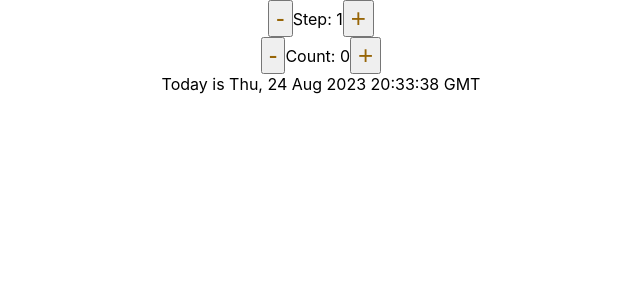
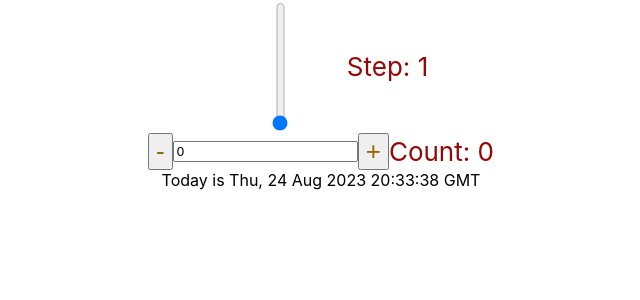
Before and after one commit to 1vaPetkova/date-counter, a React (Create React App) app: page / in a window 1280 px wide. Shown: the top 300 px of the page, without its empty margins (319-959 px from the left). Built offline with nearby package versions, Linux system fonts and the light colour scheme.

Commit message:
refactor - add input fields

```diff
--- a/src/App.js
+++ b/src/App.js
@@ -14,19 +14,66 @@ function App() {
 
   return (
     <div className="dates">
-      <Counter
-        label="Step"
-        initialNumber={1}
-        steps={1}
-        setNumber={changeSteps}
-      />
-      <Counter
+      <Step setNumber={changeSteps} />
+      <Count
         label="Count"
         initialNumber={0}
         steps={step}
         setNumber={changeCount}
       />
       <Message count={count} />
+    </div>
+  );
+}
+
+function Step({ setNumber }) {
+  const [value, setValue] = useState(1);
+
+  setNumber(value);
+
+  return (
+    <div className="box">
+      <input
+        type="range"
+        min="1"
+        max="10"
+        step="1"
+        value={value}
+        onChange={(e) => setValue(Number(e.target.value))}
+      ></input>
+      <label for="input">Step: {value}</label>
+    </div>
+  );
+}
+
+function Count({ initialNumber, steps, setNumber }) {
+  const [value, setValue] = useState(initialNumber);
+
+  function decrease() {
+    setValue((v) => v - steps);
+  }
+
+  function increase() {
+    setValue((v) => v + steps);
+  }
+
+  setNumber(value);
+
+  return (
+    <div className="box">
+      <button className="button" onClick={decrease}>
+        -
+      </button>
+      <input
+        type="text"
+        step="1"
+        value={value}
+        onChange={(e) => setValue(Number(e.target.value))}
+      ></input>
+      <button className="button" onClick={increase}>
+        +
+      </button>
+      <label for="input">Count: {value}</label>
     </div>
   );
 }
@@ -45,32 +92,4 @@ function Message({ count }) {
   return <div>{message}</div>;
 }
 
-function Counter({ label, initialNumber, steps, setNumber }) {
-  console.log("init", initialNumber);
-  const [value, setValue] = useState(initialNumber);
-
-  setNumber(value);
-
-  function decrease() {
-    setValue((v) => v - steps);
-  }
-
-  function increase() {
-    setValue((v) => v + steps);
-  }
-  return (
-    <div className="box">
-      <button className="button" onClick={decrease}>
-        -
-      </button>
-      <span className="label">
-        {label}: {value}
-      </span>
-      <button className="button" onClick={increase}>
-        +
-      </button>
-    </div>
-  );
-}
-
 export default App;
--- a/src/index.css
+++ b/src/index.css
@@ -41,3 +41,7 @@ code {
   color: rgb(151, 101, 7);
   font-size: calc(10px + 2vmin);
 }
+
+input[type="range"] {
+  appearance: slider-vertical;
+}
```
